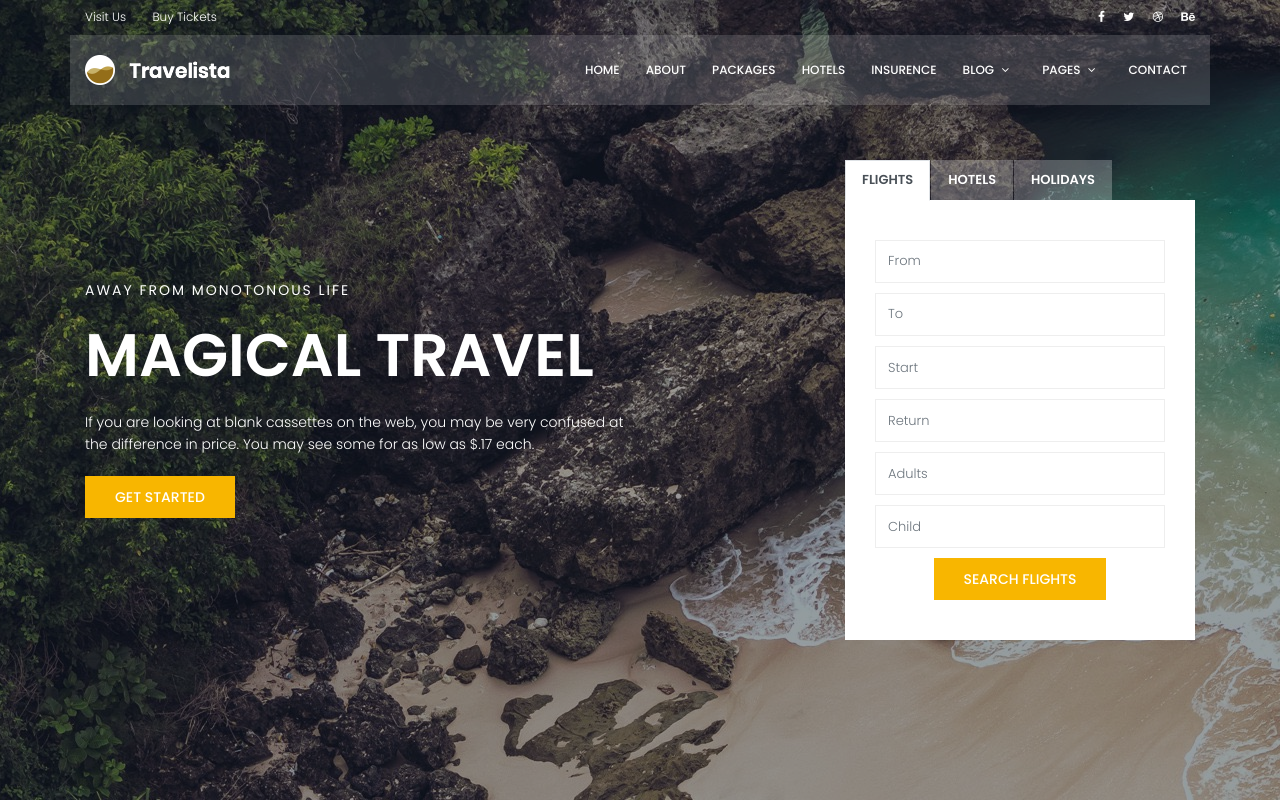
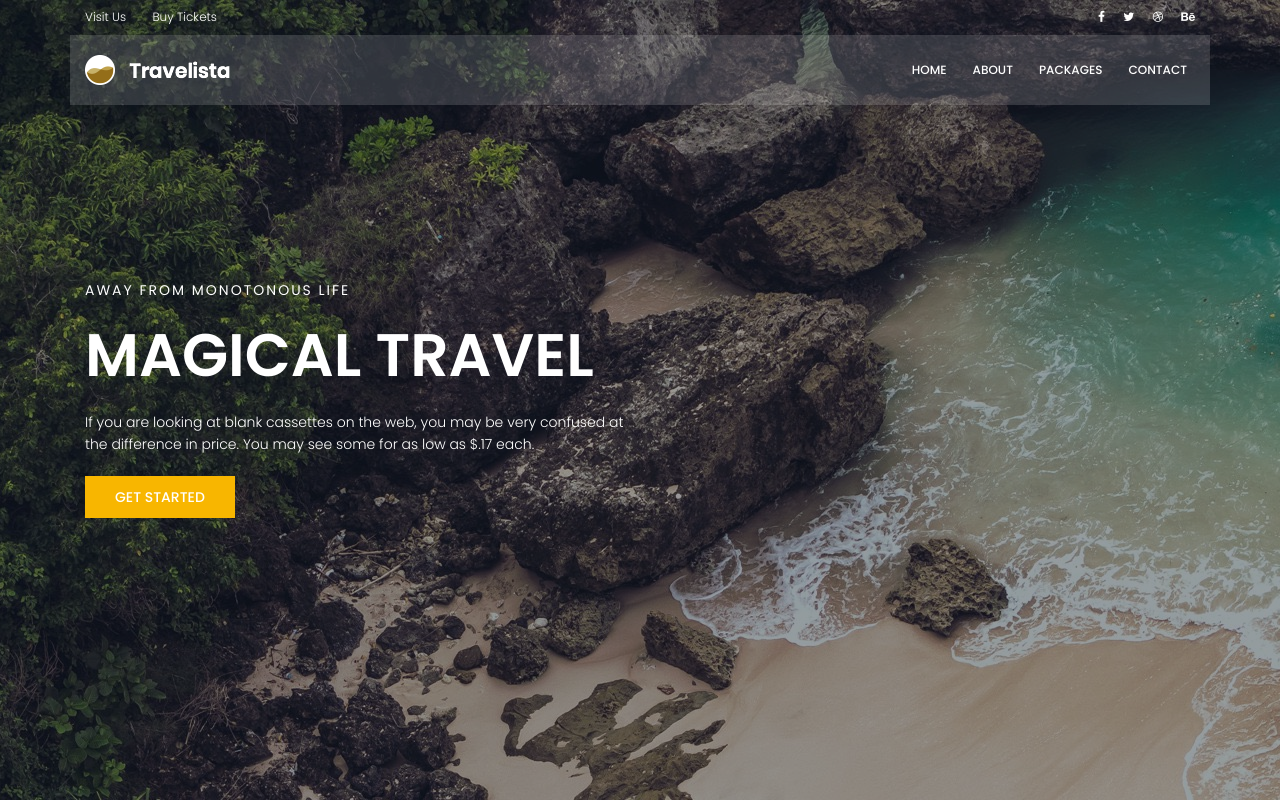
Before and after one commit to codingspaceindiachennai/travelwebsite, a plain HTML site: page index.html in a window 1280 px wide. Shown: the top 802 px of the page. Drawn offline with Linux system fonts and the light colour scheme; some packages are replaced by stand-ins of ours.

Commit message:
Update index.html

```diff
--- a/index.html
+++ b/index.html
@@ -62,25 +62,6 @@
 				          <li><a href="index.html">Home</a></li>
 				          <li><a href="about.html">About</a></li>
 				          <li><a href="packages.html">Packages</a></li>
-				          <li><a href="hotels.html">Hotels</a></li>
-				          <li><a href="insurance.html">Insurence</a></li>
-				          <li class="menu-has-children"><a href="">Blog</a>
-				            <ul>
-				              <li><a href="blog-home.html">Blog Home</a></li>
-				              <li><a href="blog-single.html">Blog Single</a></li>
-				            </ul>
-				          </li>
-				          <li class="menu-has-children"><a href="">Pages</a>
-				            <ul>
-				            	  <li><a href="elements.html">Elements</a></li>
-						          <li class="menu-has-children"><a href="">Level 2 </a>
-						            <ul>
-						              <li><a href="#">Item One</a></li>
-						              <li><a href="#">Item Two</a></li>
-						            </ul>
-						          </li>
-				            </ul>
-				          </li>
 				          <li><a href="contact.html">Contact</a></li>
 				        </ul>
 				      </nav><!-- #nav-menu-container -->
@@ -100,54 +81,6 @@
 								If you are looking at blank cassettes on the web, you may be very confused at the difference in price. You may see some for as low as $.17 each.
 							</p>
 							<a href="#" class="primary-btn text-uppercase">Get Started</a>
-						</div>
-						<div class="col-lg-4 col-md-6 banner-right">
-							<ul class="nav nav-tabs" id="myTab" role="tablist">
-							  <li class="nav-item">
-							    <a class="nav-link active" id="flight-tab" data-toggle="tab" href="#flight" role="tab" aria-controls="flight" aria-selected="true">Flights</a>
-							  </li>
-							  <li class="nav-item">
-							    <a class="nav-link" id="hotel-tab" data-toggle="tab" href="#hotel" role="tab" aria-controls="hotel" aria-selected="false">Hotels</a>
-							  </li>
-							  <li class="nav-item">
-							    <a class="nav-link" id="holiday-tab" data-toggle="tab" href="#holiday" role="tab" aria-controls="holiday" aria-selected="false">Holidays</a>
-							  </li>
-							</ul>
-							<div class="tab-content" id="myTabContent">
-							  <div class="tab-pane fade show active" id="flight" role="tabpanel" aria-labelledby="flight-tab">
-								<form class="form-wrap">
-									<input type="text" class="form-control" name="name" placeholder="From " onfocus="this.placeholder = ''" onblur="this.placeholder = 'From '">
-									<input type="text" class="form-control" name="to" placeholder="To " onfocus="this.placeholder = ''" onblur="this.placeholder = 'To '">
-									<input type="text" class="form-control date-picker" name="start" placeholder="Start " onfocus="this.placeholder = ''" onblur="this.placeholder = 'Start '">
-									<input type="text" class="form-control date-picker" name="return" placeholder="Return " onfocus="this.placeholder = ''" onblur="this.placeholder = 'Return '">
-									<input type="number" min="1" max="20" class="form-control" name="adults" placeholder="Adults " onfocus="this.placeholder = ''" onblur="this.placeholder = 'Adults '">
-									<input type="number" min="1" max="20" class="form-control" name="child" placeholder="Child " onfocus="this.placeholder = ''" onblur="this.placeholder = 'Child '">
-									<a href="#" class="primary-btn text-uppercase">Search flights</a>
-								</form>
-							  </div>
-							  <div class="tab-pane fade" id="hotel" role="tabpanel" aria-labelledby="hotel-tab">
-								<form class="form-wrap">
-									<input type="text" class="form-control" name="name" placeholder="From " onfocus="this.placeholder = ''" onblur="this.placeholder = 'From '">
-									<input type="text" class="form-control" name="to" placeholder="To " onfocus="this.placeholder = ''" onblur="this.placeholder = 'To '">
-									<input type="text" class="form-control date-picker" name="start" placeholder="Start " onfocus="this.placeholder = ''" onblur="this.placeholder = 'Start '">
-									<input type="text" class="form-control date-picker" name="return" placeholder="Return " onfocus="this.placeholder = ''" onblur="this.placeholder = 'Return '">
-									<input type="number" min="1" max="20" class="form-control" name="adults" placeholder="Adults " onfocus="this.placeholder = ''" onblur="this.placeholder = 'Adults '">
-									<input type="number" min="1" max="20" class="form-control" name="child" placeholder="Child " onfocus="this.placeholder = ''" onblur="this.placeholder = 'Child '">
-									<a href="#" class="primary-btn text-uppercase">Search Hotels</a>
-								</form>
-							  </div>
-							  <div class="tab-pane fade" id="holiday" role="tabpanel" aria-labelledby="holiday-tab">
-								<form class="form-wrap">
-									<input type="text" class="form-control" name="name" placeholder="From " onfocus="this.placeholder = ''" onblur="this.placeholder = 'From '">
-									<input type="text" class="form-control" name="to" placeholder="To " onfocus="this.placeholder = ''" onblur="this.placeholder = 'To '">
-									<input type="text" class="form-control date-picker" name="start" placeholder="Start " onfocus="this.placeholder = ''" onblur="this.placeholder = 'Start '">
-									<input type="text" class="form-control date-picker" name="return" placeholder="Return " onfocus="this.placeholder = ''" onblur="this.placeholder = 'Return '">
-									<input type="number" min="1" max="20" class="form-control" name="adults" placeholder="Adults " onfocus="this.placeholder = ''" onblur="this.placeholder = 'Adults '">
-									<input type="number" min="1" max="20" class="form-control" name="child" placeholder="Child " onfocus="this.placeholder = ''" onblur="this.placeholder = 'Child '">
-									<a href="#" class="primary-btn text-uppercase">Search Holidays</a>
-								</form>
-							  </div>
-							</div>
 						</div>
 					</div>
 				</div>
```
